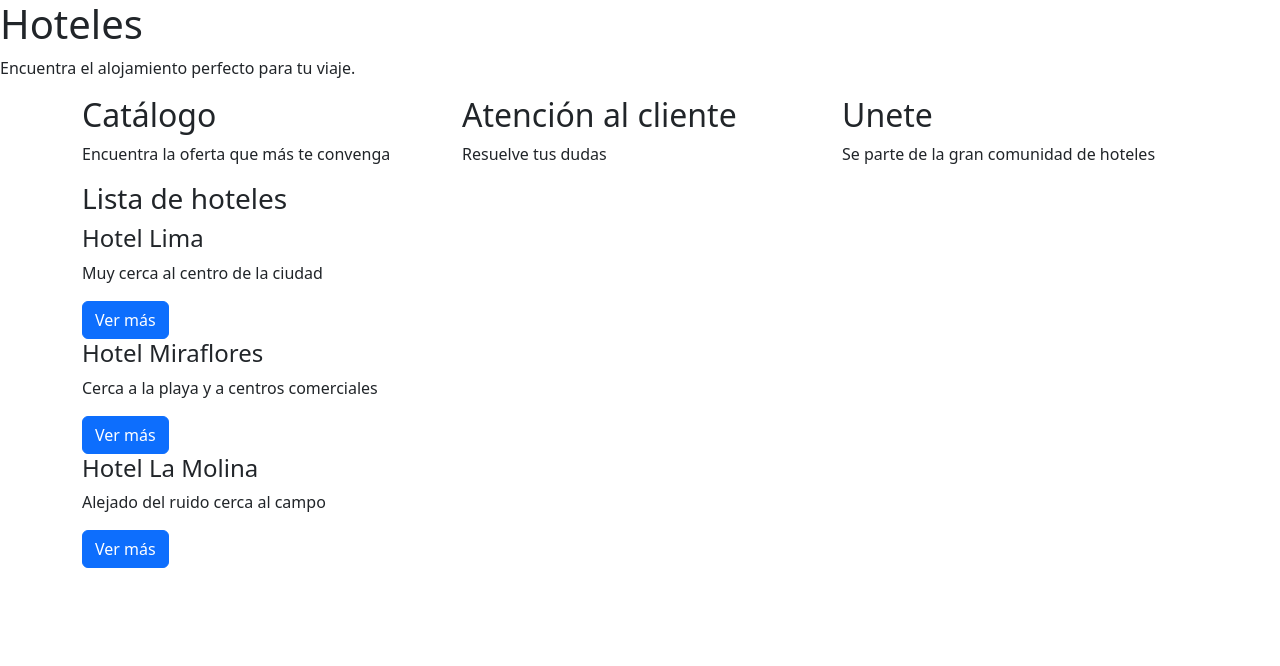
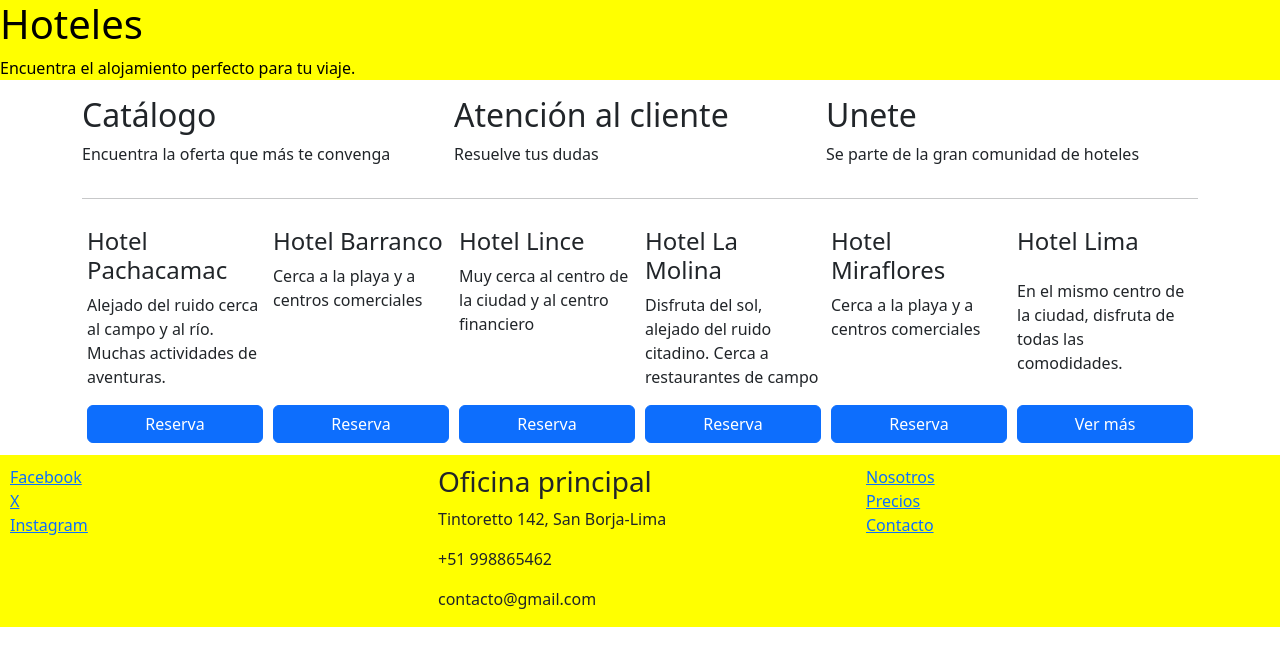
Before and after one commit to Xakuara/sysgalo, a website: page index.html in a window 1280 px wide. Drawn offline with nearby package versions, Linux system fonts and the light colour scheme.

Commit message:
cambios readme

```diff
--- a/index.html
+++ b/index.html
@@ -4,7 +4,8 @@
     <meta charset="utf-8">
     <meta name="viewport" content="width=device-width, initial-scale=1">
     <title>Proyecto Hoteles</title>
-    <link href="node_modules/bootstrap/dist/css/bootstrap.min.css" rel="stylesheet" integrity="sha384-QWTKZyjpPEjISv5WaRU9OFeRpok6YctnYmDr5pNlyT2bRjXh0JMhjY6hW+ALEwIH" crossorigin="anonymous">
+    <link href="node_modules/bootstrap/dist/css/bootstrap.min.css" rel="stylesheet">
+    <link href="css/main.css" rel="stylesheet">
   </head>
 <body>
   <div class="jumbotron">
@@ -12,8 +13,9 @@
     <p>Encuentra el alojamiento perfecto para tu viaje.</p>
   </div>
 
+
   <div class="container">
-    <div class="row">
+    <div class="d-flex">
       <div class="col-sm-4">
         <h2>Catálogo</h2>
         <p>Encuentra la oferta que más te convenga</p>
@@ -27,34 +29,89 @@
         <p>Se parte de la gran comunidad de hoteles</p>
       </div>
     </div>
+    <hr>
 
-    <div class="row">
-      <div class="col-md-12">
-        <h3>Lista de hoteles</h3>
-        <ul class="list-unstyled">
-          <li>
-            <h4>Hotel Lima</h4>
-            <p>Muy cerca al centro de la ciudad</p>
-            <a href="#" class="btn btn-primary">Ver más</a>
-          </li>
-          <li>
+    <div class="d-flex flex-wrap flex-row-reverse">
+      <div class="card-hotel d-flex flex-column justify-content-between">
+          <h4>Hotel Lima</h4>
+          <p>En el mismo centro de la ciudad, disfruta de todas las comodidades.</p>
+          <a href="#" class="btn btn-primary">Ver más</a>
+      </div>
+      <div class="card-hotel d-flex flex-column justify-content-between">
+          <div>
             <h4>Hotel Miraflores</h4>
             <p>Cerca a la playa y a centros comerciales</p>
-            <a href="#" class="btn btn-primary">Ver más</a>
-          </li>
-          <li>
+          </div>
+          <div>
+            <button class="btn btn-primary btn-reserva">Reserva</button>
+          </div>
+      </div>
+      <div class="card-hotel d-flex flex-column justify-content-between">
+          <div>
             <h4>Hotel La Molina</h4>
-            <p>Alejado del ruido cerca al campo</p>
-            <a href="#" class="btn btn-primary">Ver más</a>
-          </li>
-        </ul>
+            <p>Disfruta del sol, alejado del ruido citadino. Cerca a restaurantes de campo</p>
+          </div>
+          <div>
+            <button class="btn btn-primary btn-reserva">Reserva</button>
+          </div>
+      </div>
+      <div class="card-hotel d-flex flex-column justify-content-between">
+          <div>
+            <h4>Hotel Lince</h4>
+            <p>Muy cerca al centro de la ciudad y al centro financiero</p>
+          </div>
+          <div>
+            <button class="btn btn-primary btn-reserva">Reserva</button>
+          </div>
+      </div>
+      <div class="card-hotel d-flex flex-column justify-content-between">
+          <div>
+            <h4>Hotel Barranco</h4>
+            <p>Cerca a la playa y a centros comerciales</p>
+          </div>
+          <div>
+            <button class="btn btn-primary btn-reserva">Reserva</button>
+          </div>
+      </div>
+      <div class="card-hotel d-flex flex-column justify-content-between">
+          <div>
+            <h4>Hotel Pachacamac</h4>
+            <p>Alejado del ruido cerca al campo y al río. Muchas actividades de aventuras.</p>
+          </div>
+          <div>
+            <button class="btn btn-primary btn-reserva">Reserva</button>
+          </div>
       </div>
     </div>
   </div>
-  <div>
+    <footer>
+      <div class="row">
+        <div class="col-sm-4 d-flex flex-column">
+          <a href="http://www.facebook.com">Facebook</a>
+          <a href="http://www.x.com">X</a>
+          <a href="http://www.instagram.com">Instagram</a>
+        </div>
+
+        <div class="col-sm-4">
+          <address>
+            <h3> Oficina principal </h3>
+            <p> Tintoretto 142, San Borja-Lima</p>
+            <p> +51 998865462</p>
+            <p> contacto@gmail.com</p>
+          </address>
+        </div>
+        <div class="col-sm-4 d-flex flex-column">
+          <a href="http://www.facebook.com">Nosotros</a>
+          <a href="http://www.x.com">Precios</a>
+          <a href="http://www.instagram.com">Contacto</a>
+        </div>
+      </div>
+    </footer>
+
+
     <script src="node_modules/jquery/dist/jquery.min.js" ></script>
     <script src="node_modules/popper.js/dist/popper.min.js" ></script>
     <script src="node_modules/bootstrap/dist/js/bootstrap.bundle.min.js"></script>
-  </div>
+
   </body>
 </html>
```
